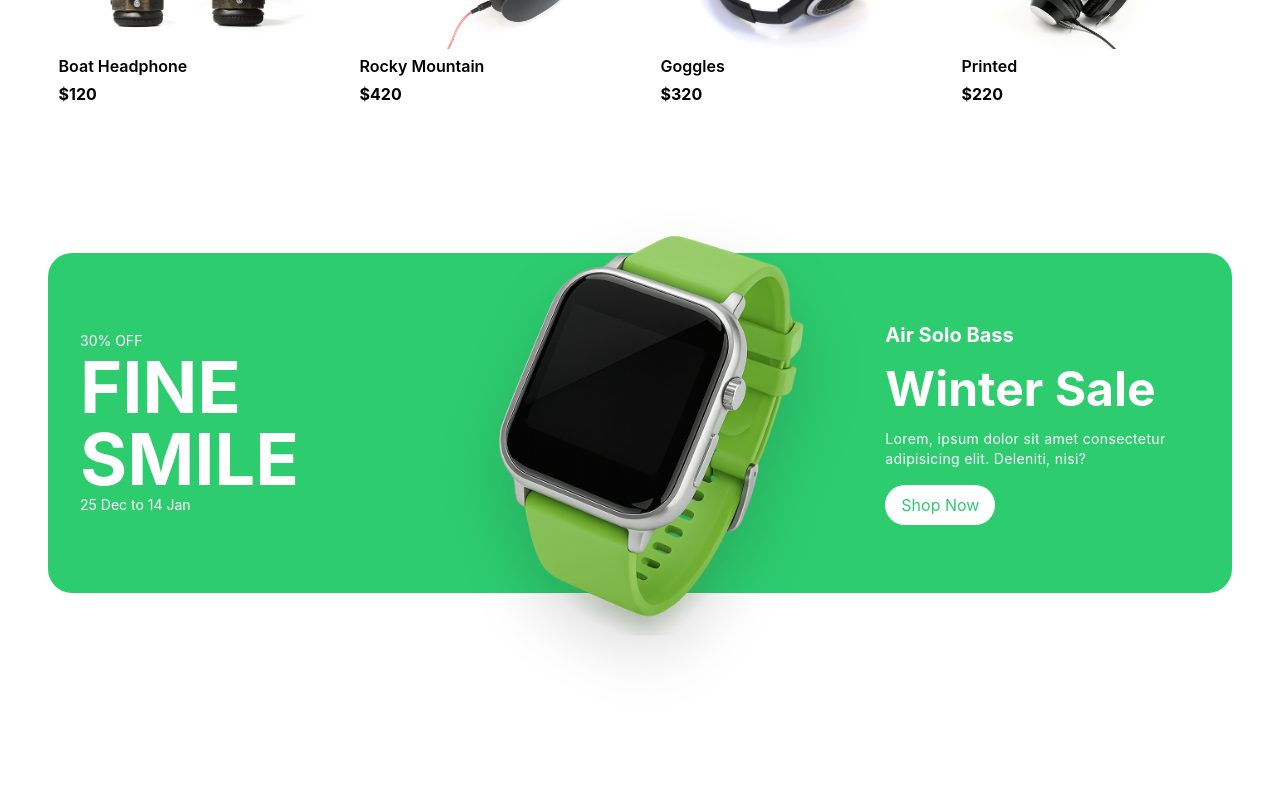
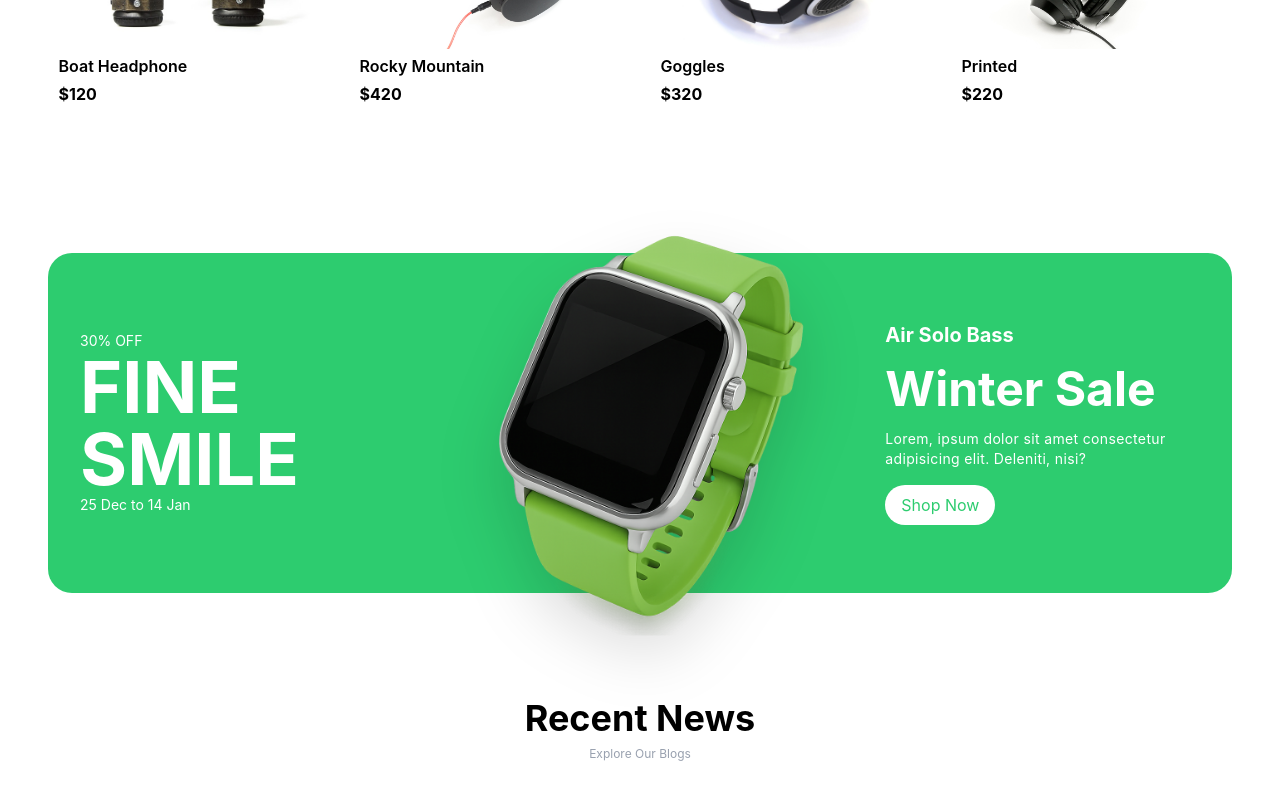
Before and after one commit to kaxadeveloper/Ecommerce, a React (Vite) app: page / in a window 1280 px wide. Shown: the part 2760-3560 px from the top of the page. Before the commit the page ends 3498 px from the top, so only its background shows below. Built offline with nearby package versions, Linux system fonts and the light colour scheme.

Commit message:
add props to Heading component

```diff
--- a/src/components/Blogs/Blogs.jsx
+++ b/src/components/Blogs/Blogs.jsx
@@ -5,7 +5,7 @@ const Blogs = () => {
     return (
         <div>
             <div className="container">
-                <Heading />
+                <Heading title="Recent News" subtitle={"Explore Our Blogs"}/>
             </div>
         </div>
     )
```
